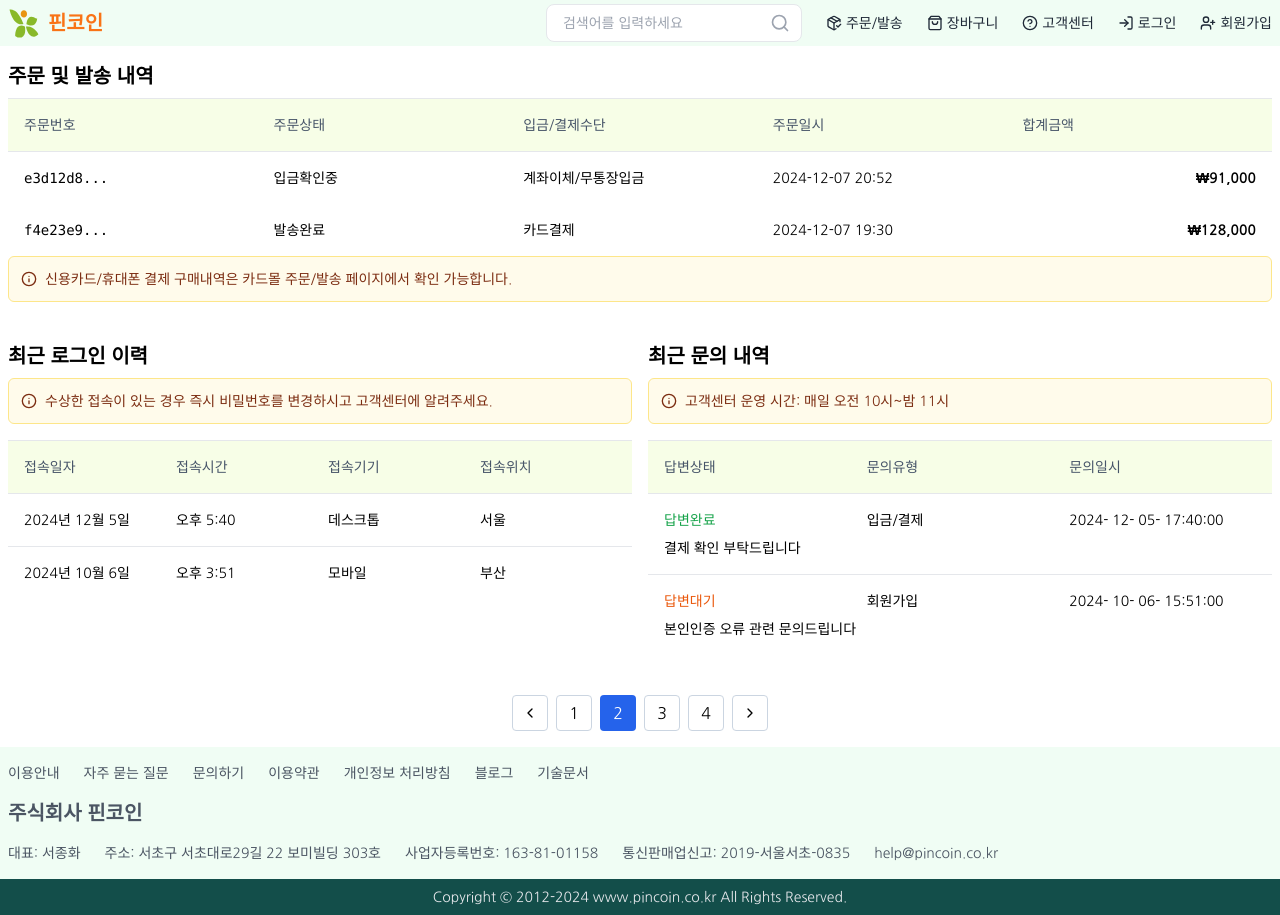
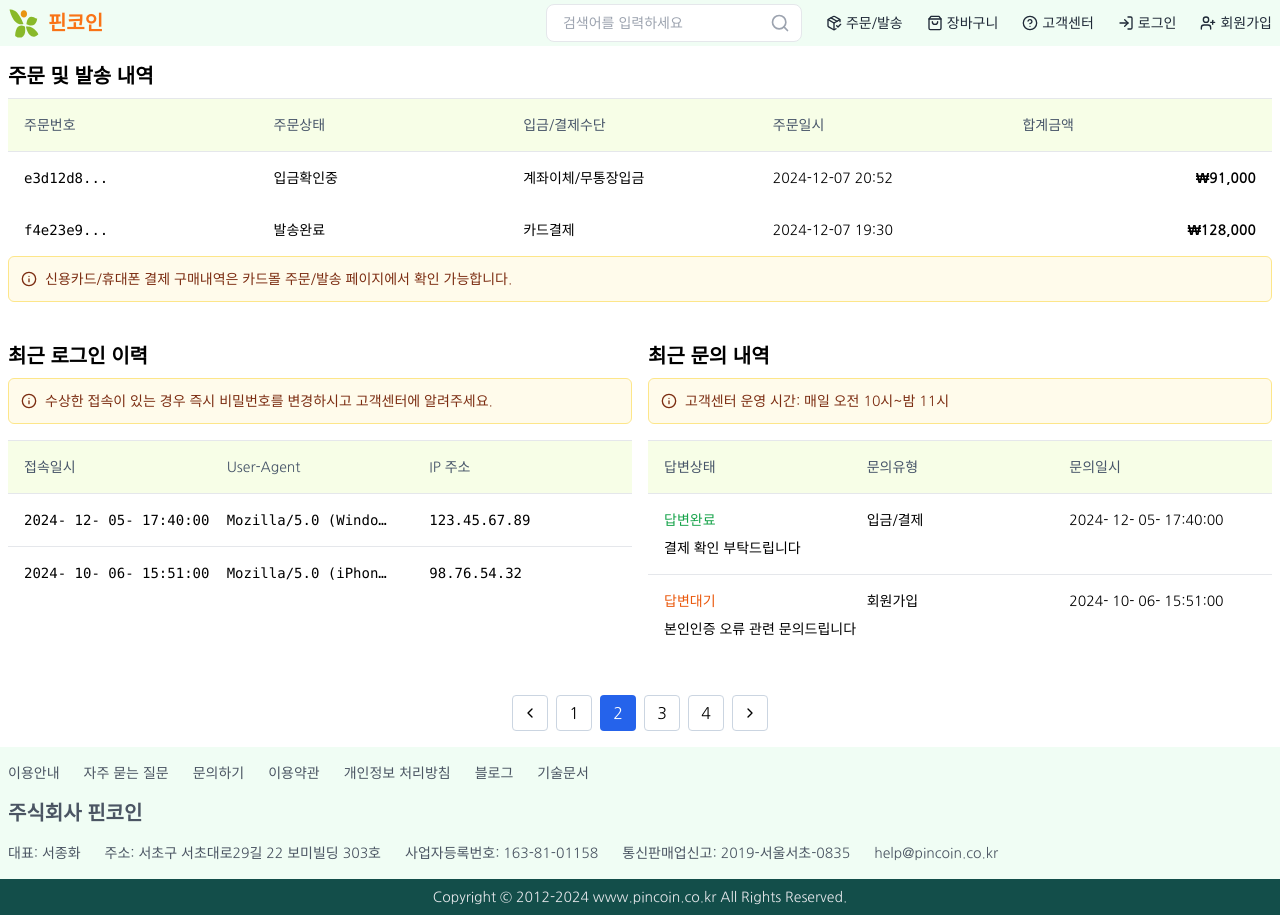
Before and after one commit to mairoo/guava, a Next.js app: page /orders in a window 1280 px wide. Built offline with nearby package versions, Linux system fonts and the light colour scheme.

Commit message:
login history fix

```diff
--- a/src/app/orders/page.tsx
+++ b/src/app/orders/page.tsx
@@ -27,17 +27,15 @@ const OrderListPage = () => {
   const logins = [
     {
       id: '1',
-      date: '2024년 12월 5일',
-      time: '오후 5:40',
-      device: '데스크톱',
-      location: '서울',
+      datetime: '2024-12-05 17:40:00',
+      userAgent: 'Mozilla/5.0 (Windows NT 10.0; Win64; x64) AppleWebKit/537.36',
+      ip: '123.45.67.89',
     },
     {
       id: '2',
-      date: '2024년 10월 6일',
-      time: '오후 3:51',
-      device: '모바일',
-      location: '부산',
+      datetime: '2024-10-06 15:51:00',
+      userAgent: 'Mozilla/5.0 (iPhone; CPU iPhone OS 16_0 like Mac OS X)',
+      ip: '98.76.54.32',
     },
   ];
 
--- a/src/components/order/LoginHistory.tsx
+++ b/src/components/order/LoginHistory.tsx
@@ -1,20 +1,43 @@
 import { InfoAlert, TableHeader } from '@/components/common';
 import { Login } from '@/types/login';
+
+const formatDatetime = (datetime: string) => {
+  return new Date(datetime)
+    .toLocaleString('ko-KR', {
+      year: 'numeric',
+      month: '2-digit',
+      day: '2-digit',
+      hour: '2-digit',
+      minute: '2-digit',
+      second: '2-digit',
+      hour12: false,
+    })
+    .replace(/\./g, '-')
+    .replace(',', '');
+};
+
+const truncateUserAgent = (userAgent: string) => {
+  const maxLength = 19; // "2024-12-05 17:40:00" 길이
+  return userAgent.length > maxLength
+    ? `${userAgent.substring(0, maxLength - 1)}…`
+    : userAgent;
+};
 
 export const LoginHistory = ({ logins }: { logins: Login[] }) => {
   const DesktopView = (
     <div className="hidden lg:block">
-      <TableHeader columns={['접속일자', '접속시간', '접속기기', '접속위치']} />
+      <TableHeader columns={['접속일시', 'User-Agent', 'IP 주소']} />
       <div className="divide-y">
         {logins.map((login) => (
           <div
             key={login.id}
-            className="grid grid-cols-4 gap-4 p-4 items-center hover:bg-slate-50 transition-colors"
+            className="grid grid-cols-3 gap-4 p-4 items-center hover:bg-slate-50 transition-colors"
           >
-            <div className="text-sm">{login.date}</div>
-            <div className="text-sm">{login.time}</div>
-            <div className="text-sm">{login.device}</div>
-            <div className="text-sm">{login.location}</div>
+            <div className="text-sm font-mono">{formatDatetime(login.datetime)}</div>
+            <div className="text-sm font-mono">
+              {truncateUserAgent(login.userAgent)}
+            </div>
+            <div className="text-sm font-mono">{login.ip}</div>
           </div>
         ))}
       </div>
@@ -29,13 +52,14 @@ export const LoginHistory = ({ logins }: { logins: Login[] }) => {
           className="p-4 border rounded-lg hover:bg-slate-50 transition-colors"
         >
           <div className="space-y-2">
+            <div className="text-sm">{formatDatetime(login.datetime)}</div>
             <div className="flex justify-between items-center">
-              <span className="text-sm">{login.date}</span>
-              <span className="text-sm">{login.time}</span>
-            </div>
-            <div className="flex justify-between items-center">
-              <span className="text-sm text-slate-600">{login.device}</span>
-              <span className="text-sm text-slate-600">{login.location}</span>
+              <span className="text-sm font-mono text-slate-600">
+                {truncateUserAgent(login.userAgent)}
+              </span>
+              <span className="text-sm font-mono text-slate-600">
+                {login.ip}
+              </span>
             </div>
           </div>
         </div>
```
Also changed, not shown: src/types/login.ts (+3 -4 lines).
